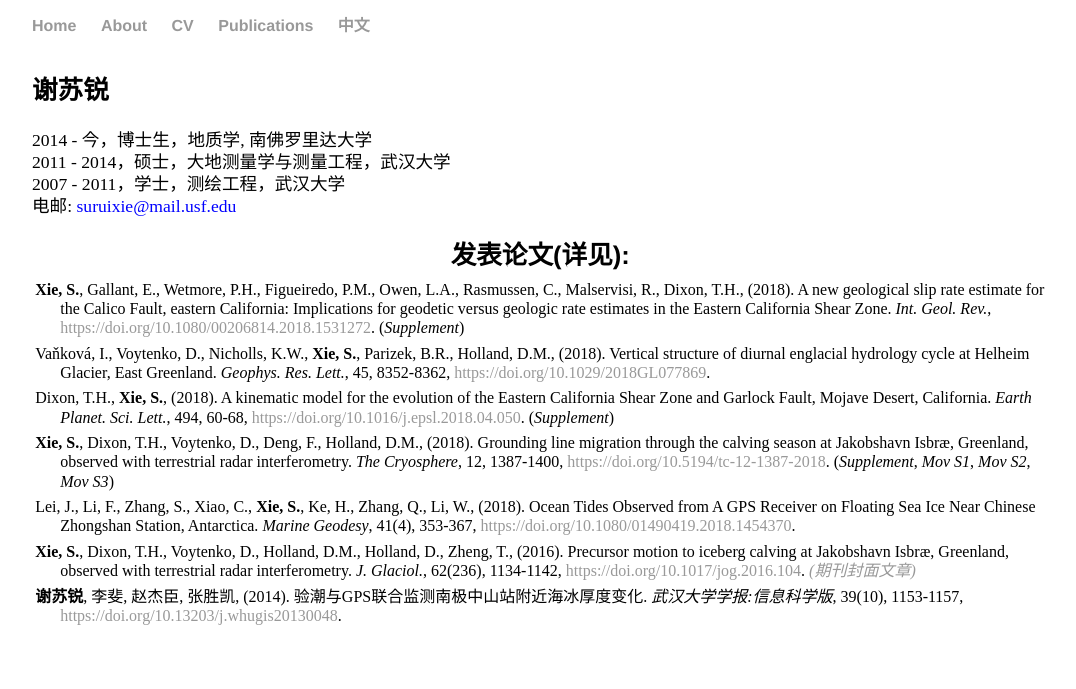
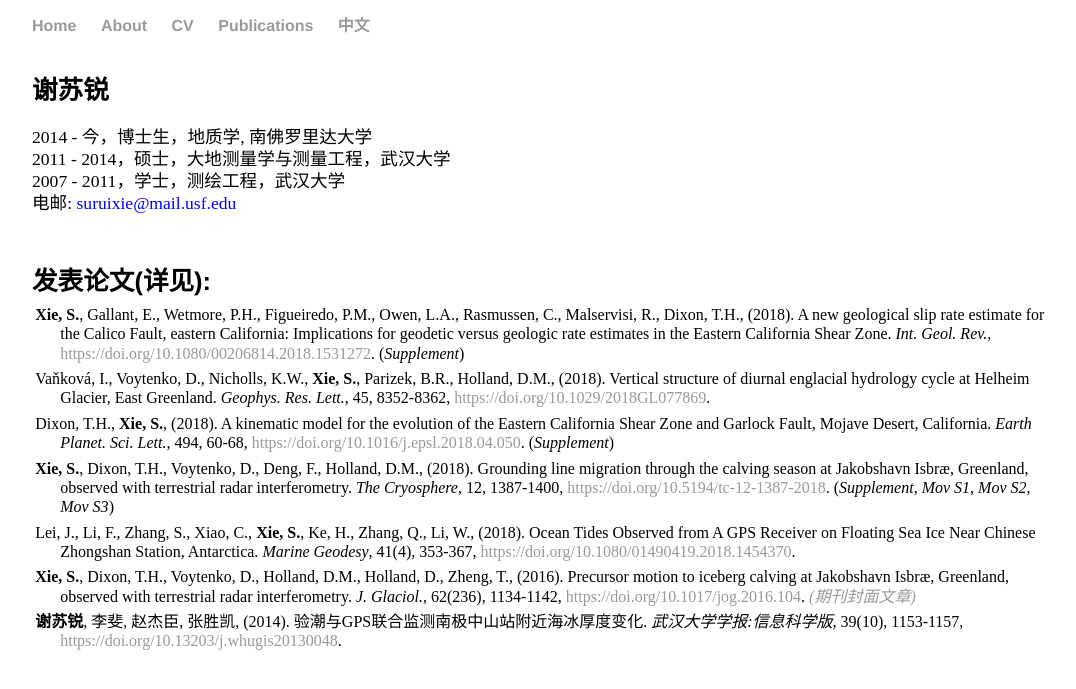
Before and after one commit to suruixie/suruixie.github.io, a Jekyll site: the page built from Chinese/index.html, in a window 1280 px wide. Shown: the top 689 px of the page, without its empty margins (96-1172 px from the left). Built offline with Jekyll 4.4.1, drawn with Linux system fonts in a browser that asks for light colours; a style sheet for code colours, icons or effects is not loaded.

Commit message:
Update index.html

```diff
--- a/Chinese/index.html
+++ b/Chinese/index.html
@@ -6,7 +6,7 @@ title: 苏锐的中文页面
 <body>
     <div class="Chinese">
         <div class="sideText">
-	    <h4 style="margin-bottom:0.2em;">谢苏锐</h4>
+	    <h4 style="margin-bottom:0.1em;">谢苏锐</h4>
             <p style="line-height: 125%;">2014 - 今，博士生，地质学, 南佛罗里达大学<br>
             2011 - 2014，硕士，大地测量学与测量工程，武汉大学<br>
             2007 - 2011，学士，测绘工程，武汉大学<br>
@@ -15,7 +15,7 @@ title: 苏锐的中文页面
             </p>
         </div>
 	<div class="sideText">
-		<h4 style="margin-top:5em;margin-bottom:0.2em;">发表论文(详见<a  href="https://scholar.google.com/citations?hl=en&user=kF4StsMAAAAJ&view_op=list_works"><i class="ai ai-google-scholar ai-2x"></i></a>): </h4>
+		<h4 style="margin-top:6em;margin-bottom:0.2em;">发表论文(详见<a  href="https://scholar.google.com/citations?hl=en&user=kF4StsMAAAAJ&view_op=list_works"><i class="ai ai-google-scholar ai-2x"></i></a>): </h4>
 		<p  class="publist" style="font-size:1.0em;">
 			<strong>Xie, S.</strong>, Gallant, E., Wetmore, P.H., Figueiredo, P.M., Owen, L.A., Rasmussen, C., Malservisi, R., Dixon, T.H., (2018). A new geological slip rate estimate for the Calico Fault, eastern California: Implications for geodetic versus geologic rate estimates in the Eastern California Shear Zone. <em>Int. Geol. Rev.</em>, <a href="https://doi.org/10.1080/00206814.2018.1531272">https://doi.org/10.1080/00206814.2018.1531272</a>.  (<em><a href="../files/2018/Xie_2018_IGR_supp.pdf" style="color:#000000;">Supplement</a></em>)<br>
 		<p  class="publist" style="font-size:1.0em;">
```
